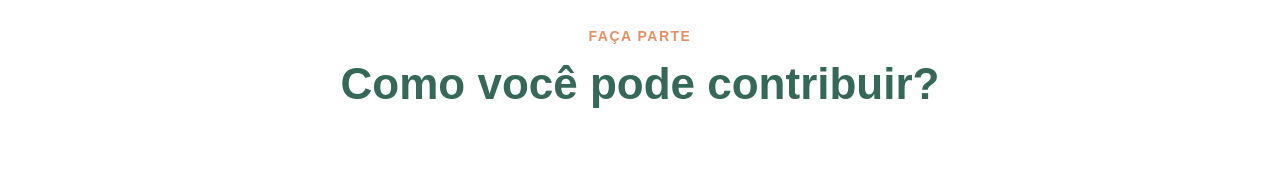
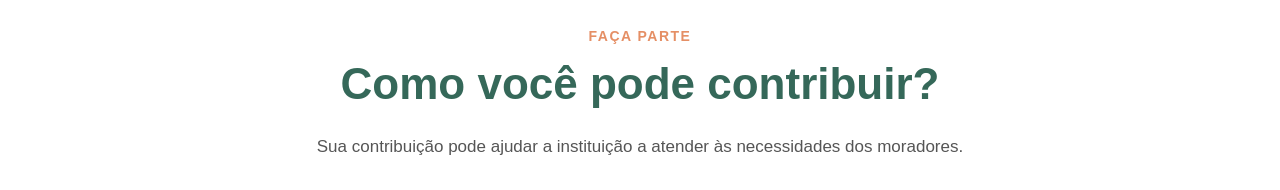
Before and after one commit to limaleo22/amigos-do-asilo, a plain HTML site: page index.html in a window 1280 px wide. Shown: the part 2420-2610 px from the top of the page. Drawn offline with Linux system fonts and the light colour scheme.

Commit message:
Update index.html
Paragrafo

```diff
--- a/index.html
+++ b/index.html
@@ -174,11 +174,8 @@ Brincadeiras lúdicas, jogos, dança, teatro e música.
 
                     <h2>Como você pode contribuir?</h2>
 
-                    <p style="text-align: justify; >
-
-                                  Sua contribuição pode
-                        ajudar a instituição a atender às
-                        necessidades dos seus moradores.
+                    <p>
+                        Sua contribuição pode ajudar a instituição a atender às necessidades dos moradores.
                     </p>
 
                 </div>
```
